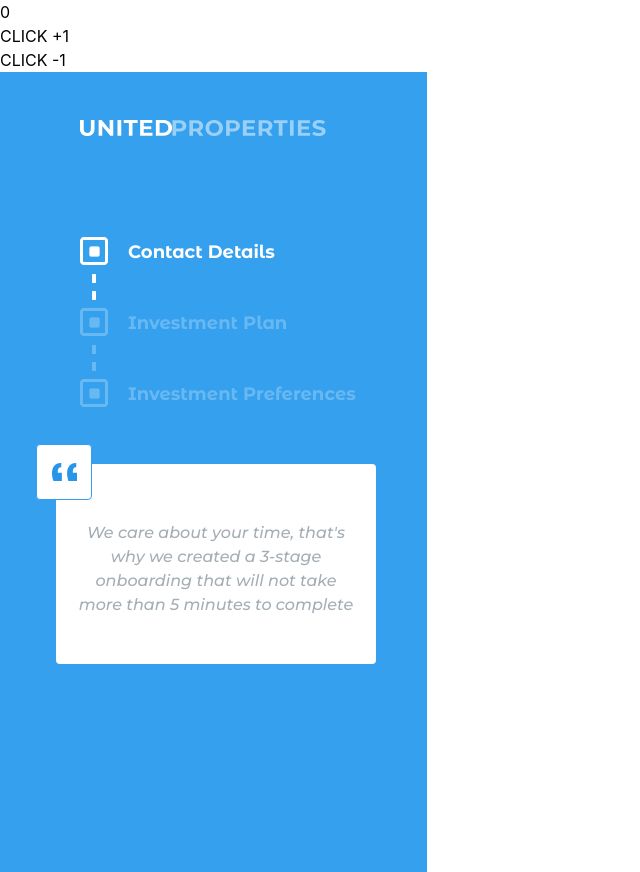
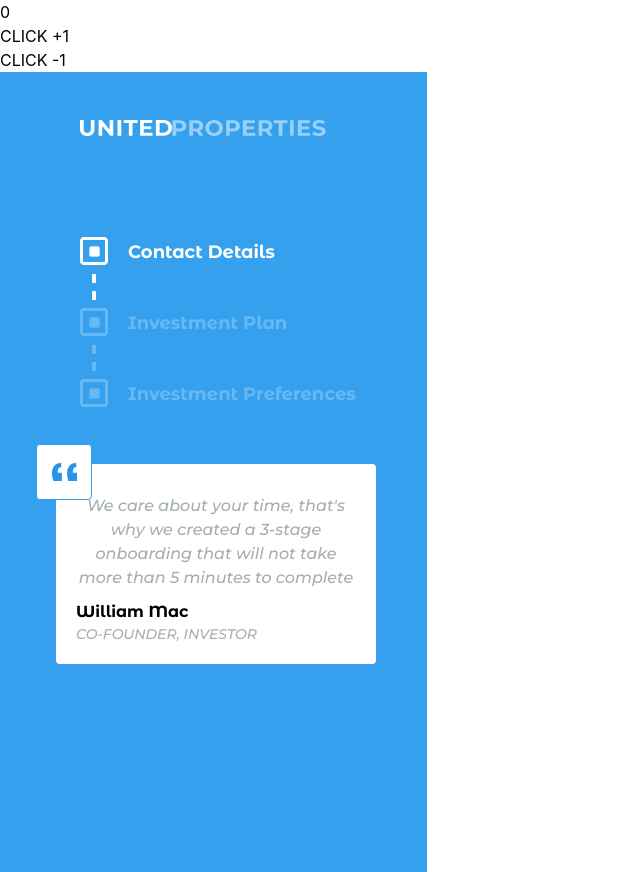
Before and after one commit to Frenzarectah/Investment_plan, a React (Create React App) app: page / in a window 1280 px wide. Shown: the whole page, without its empty margins (0-640 px from the left). Built offline with nearby package versions, Linux system fonts and the light colour scheme.

Commit message:
added an array of objs for citation compt, added an image

```diff
--- a/src/components/Citation_box/Citation.css
+++ b/src/components/Citation_box/Citation.css
@@ -1,7 +1,11 @@
 @import url('https://fonts.googleapis.com/css2?family=Montserrat:ital,wght@1,500&display=swap');
+@import url('https://fonts.googleapis.com/css2?family=Montserrat+Alternates:wght@700&display=swap');
 
 .montserrat{
     font-family:'Montserrat'
+}
+.montserrat_alt{
+    font-family: 'Montserrat Alternates';
 }
 .citate{
     position:relative;
--- a/src/components/Citation_box/Citation.js
+++ b/src/components/Citation_box/Citation.js
@@ -3,16 +3,20 @@ import { globale } from "../../App";
 import '../Citation_box/Citation.css';
 
 const cit = {
-    0:"We care about your time, that's why we created a 3-stage onboarding that will not take more than 5 minutes to complete",
-    1:"Save from thousands to millions on your deal. Secure the best possible. And get independent, unbiased advice for free",
-    2:"United Properties is about fast & easy searching, buying, selling and investing ever — online, with an expert by our side"
+    0:{cit:"We care about your time, that's why we created a 3-stage onboarding that will not take more than 5 minutes to complete",name:"William Mac",title:"CO-FOUNDER, INVESTOR"},
+    1:{cit:"Save from thousands to millions on your deal. Secure the best possible. And get independent, unbiased advice for free",name:"Jodie Sears",title:"UNITED PROPERTIES' AGENT"},
+    2:{cit:"United Properties is about fast & easy searching, buying, selling and investing ever — online, with an expert by our side",name:"Ollie Mcmahon",title:"MANAGING DIRECTOR"}
 }
 const Citation = () =>{
     const [page,setPage] = useContext(globale);
     return(
         <>
-            <div style={{width:"320px",height:"200px"}} className="flex justify-center px-[20px] pt-[10px] items-center bg-white montserrat text-[#A4AEB4] text-md rounded">
-            <p>{cit[page]}</p>
+            <div style={{width:"320px",height:"200px"}} className="flex flex-col justify-center px-[20px] pt-[10px] items-start bg-white montserrat text-[#A4AEB4] text-md rounded">
+            <p>{cit[page].cit}</p>
+            <div className="mt-[10px] text-left w-full">
+                <p className="text-black font-semibold montserrat_alt">{cit[page].name}</p>
+                <p className="text-sm">{cit[page].title}</p>
+            </div>
             </div>
             <div className="citate bg-white rounded shadow-black z-10 border border-[#35A0EE]" style={{width:"56px",height:"56px"}}></div>
         </>
--- a/src/components/Progress/LastProgress.js
+++ b/src/components/Progress/LastProgress.js
@@ -1,8 +1,7 @@
-import React, { Component, useContext } from 'react';
+import React, { useContext } from 'react';
 import '../Progress/Progress.css';
 import { globale } from "../../App";
 import rect from './assets/Rect_littl.png';
-import rect_vert from './assets/rect_vertical.png';
 
 
 const LastProgress = (props) =>{
@@ -14,7 +13,7 @@ const LastProgress = (props) =>{
         <div style={style}>
         <div className="text-left flex flex-row text-black md:text-white lg:text-white text-lg montserrat_alt">
                 <div id="placeholder" className="flex justify-center items-center">
-                    <img style={{width:"11px",height:"11px"}} src={rect}/>
+                    <img alt="recangle"style={{width:"11px",height:"11px"}} src={rect}/>
                 </div>
                 <p className="pl-5 self-center">{descr}</p>
         </div>
--- a/src/components/Progress/Progress.js
+++ b/src/components/Progress/Progress.js
@@ -1,4 +1,4 @@
-import React, { Component, useContext } from 'react';
+import React, {useContext } from 'react';
 import '../Progress/Progress.css';
 import { globale } from "../../App";
 import rect from './assets/Rect_littl.png';
@@ -14,12 +14,12 @@ const Progress = (props)=>{
         <div style={style}>
         <div className="text-left flex flex-row text-black md:text-white lg:text-white text-lg montserrat_alt">
                 <div id="placeholder" className="flex justify-center items-center">
-                    <img style={{width:"11px",height:"11px"}} src={rect}/>
+                    <img alt="rectangle" style={{width:"11px",height:"11px"}} src={rect}/>
                 </div>
                 <p className="pl-5 self-center">{descr}</p>
         </div>
-                <img class="mt-2 ml-3" style={{width:"4px",height:"9px"}} src={rect_vert}/>
-                <img class="mt-2 ml-3 mb-2" style={{width:"4px",height:"9px"}} src={rect_vert}/>
+                <img alt="vertical rectangle" class="mt-2 ml-3" style={{width:"4px",height:"9px"}} src={rect_vert}/>
+                <img alt="vertical rectangle" class="mt-2 ml-3 mb-2" style={{width:"4px",height:"9px"}} src={rect_vert}/>
         </div>
     )
 }
```
Also changed, not shown: src/components/Citation_box/assets/UP.png (added), 1 other file (tests, documents, lock files or other folders).
